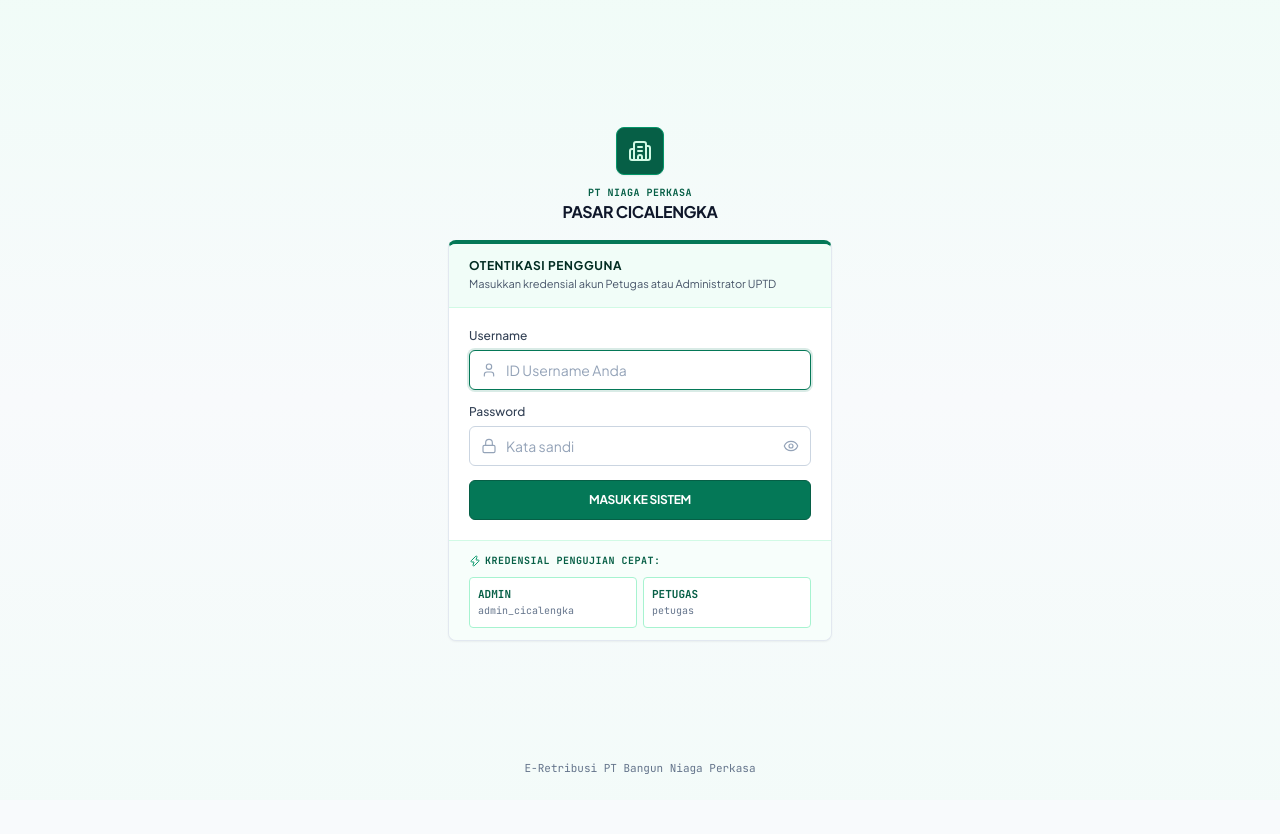
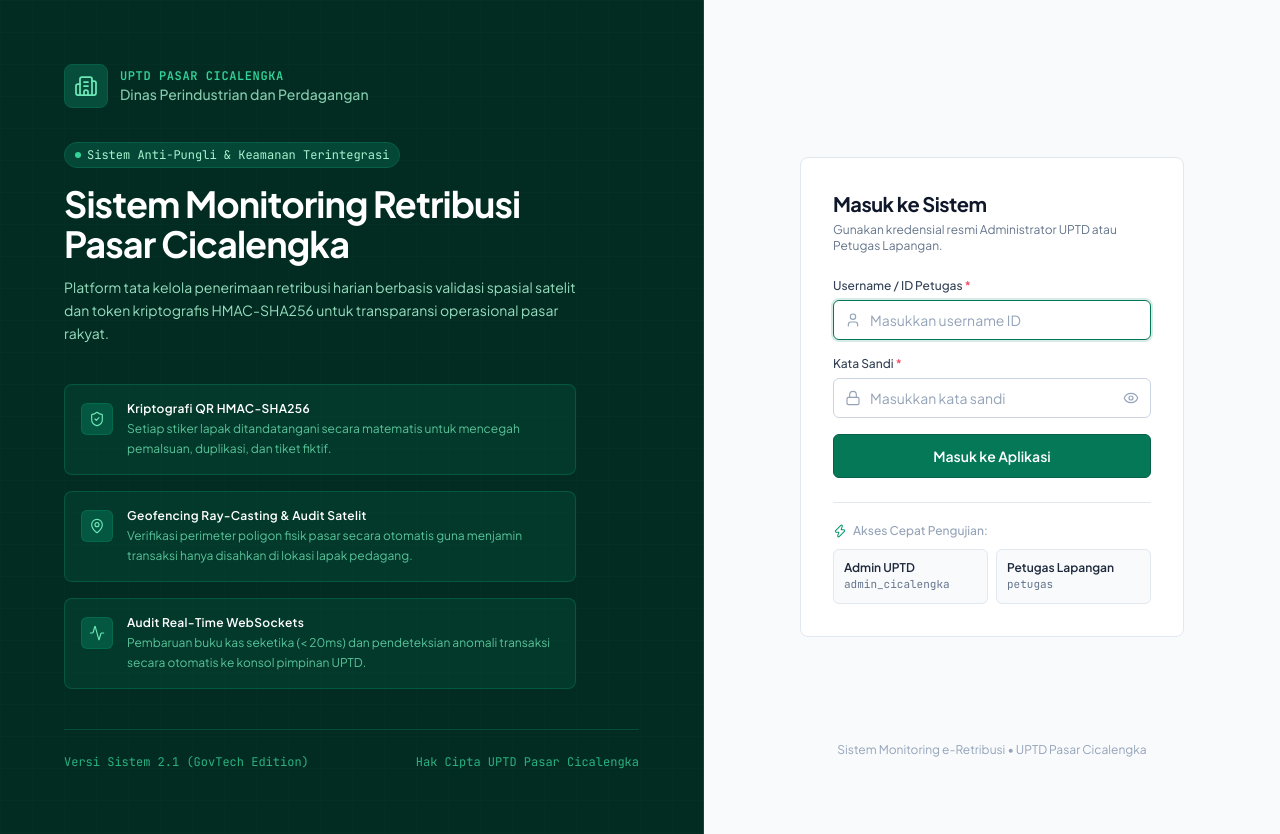
Before and after one commit to rifqyfakhryzain/retribusi-frontend, a React (Vite) app: page /login in a window 1280 px wide. Before the commit the page ends 800 px from the top, so only its background shows below. Built offline with nearby package versions, Linux system fonts and the light colour scheme; no server answers.

Commit message:
refactor: redesign login page with asymmetric institutional branding layout

```diff
--- a/src/features/auth/LoginPage.jsx
+++ b/src/features/auth/LoginPage.jsx
@@ -1,6 +1,15 @@
 import { useState } from "react";
 import { useNavigate, Navigate } from "react-router-dom";
-import { User, Lock, Building2, ShieldCheck, Zap } from "lucide-react";
+import {
+  User,
+  Lock,
+  Building2,
+  ShieldCheck,
+  MapPin,
+  Activity,
+  ArrowRight,
+  Zap,
+} from "lucide-react";
 import { useAuth } from "../../context/AuthContext";
 import Button from "../../components/ui/Button";
 import Input from "../../components/ui/Input";
@@ -15,7 +24,7 @@ export default function LoginPage() {
   const [loading, setLoading] = useState(false);
   const [errorMsg, setErrorMsg] = useState("");
 
-  // Jika sudah terotentikasi, alihkan langsung sesuai role
+  // Jika sudah login, alihkan langsung sesuai role
   if (isAuthenticated) {
     return <Navigate to={role === "ADMIN" ? "/dashboard" : "/scanner"} replace />;
   }
@@ -60,37 +69,132 @@ export default function LoginPage() {
   };
 
   return (
-    <div className="min-h-screen bg-gradient-to-b from-emerald-50/60 via-slate-50 to-emerald-50/40 flex flex-col justify-between p-4 font-sans text-slate-900">
-      <div className="flex-1 flex items-center justify-center py-8">
-        <div className="w-full max-w-sm space-y-4">
-          {/* Header Identitas Institusi Resmi (Nuansa Hijau UPTD) */}
-          <div className="text-center space-y-1.5">
-            <div className="inline-flex items-center justify-center h-12 w-12 rounded-lg bg-emerald-800 text-white font-mono font-bold text-base border border-emerald-600 shadow-sm mb-1">
-              <Building2 className="h-6 w-6 text-emerald-100" />
+    <div className="min-h-screen bg-slate-50 flex flex-col lg:flex-row font-sans text-slate-900">
+      {/* ========================================================= */}
+      {/* Panel Kiri: Identitas Resmi & Pilar Keamanan (Desktop 55%) */}
+      {/* ========================================================= */}
+      <div className="hidden lg:flex lg:w-[52%] xl:w-[55%] bg-emerald-950 text-emerald-50 flex-col justify-between p-12 xl:p-16 border-r border-emerald-900 relative overflow-hidden">
+        {/* Subtle geometric line overlay */}
+        <div className="absolute inset-0 bg-[linear-gradient(to_right,#064e3b15_1px,transparent_1px),linear-gradient(to_bottom,#064e3b15_1px,transparent_1px)] bg-[size:32px_32px] pointer-events-none" />
+
+        {/* Header Instansi */}
+        <div className="relative z-10">
+          <div className="flex items-center gap-3 mb-6">
+            <div className="h-11 w-11 rounded-lg bg-emerald-900 text-emerald-300 border border-emerald-800 flex items-center justify-center">
+              <Building2 className="h-6 w-6 stroke-[1.75]" />
             </div>
             <div>
-              <p className="text-[10px] font-mono tracking-wider font-bold text-emerald-800 uppercase">
-                PT Niaga Perkasa
+              <p className="text-xs font-mono font-semibold tracking-wider text-emerald-400 uppercase">
+                UPTD Pasar Cicalengka
               </p>
-              <h1 className="text-base font-bold uppercase tracking-tight text-slate-900">
-                PASAR CICALENGKA
-              </h1>
+              <p className="text-sm text-emerald-200/80 font-medium">
+                Dinas Perindustrian dan Perdagangan
+              </p>
             </div>
           </div>
 
-          {/* Form Card */}
-          <div className="bg-white rounded-lg border-t-4 border-t-emerald-700 border-x border-b border-slate-200 shadow-sm overflow-hidden">
-            <div className="px-5 py-3.5 bg-emerald-50/70 border-b border-emerald-100">
-              <h2 className="text-xs font-bold uppercase tracking-wider text-emerald-950">
-                Otentikasi Pengguna
+          <div className="max-w-lg mt-8">
+            <div className="inline-flex items-center gap-1.5 px-2.5 py-1 rounded-full text-xs font-mono bg-emerald-900/80 text-emerald-200 border border-emerald-800 mb-4">
+              <span className="h-1.5 w-1.5 rounded-full bg-emerald-400 animate-pulse" />
+              Sistem Anti-Pungli & Keamanan Terintegrasi
+            </div>
+            <h1 className="text-3xl xl:text-4xl font-bold text-white tracking-tight leading-tight">
+              Sistem Monitoring Retribusi Pasar Cicalengka
+            </h1>
+            <p className="text-sm text-emerald-200/90 mt-3 leading-relaxed">
+              Platform tata kelola penerimaan retribusi harian berbasis validasi spasial satelit
+              dan token kriptografis HMAC-SHA256 untuk transparansi operasional pasar rakyat.
+            </p>
+          </div>
+        </div>
+
+        {/* 3 Pilar Arsitektur Keamanan */}
+        <div className="relative z-10 my-10 space-y-4 max-w-lg">
+          <div className="p-4 rounded-lg bg-emerald-900/40 border border-emerald-800/80 flex items-start gap-3.5">
+            <div className="h-8 w-8 rounded-md bg-emerald-800/80 text-emerald-300 flex items-center justify-center shrink-0 border border-emerald-700/60 mt-0.5">
+              <ShieldCheck className="h-4 w-4 stroke-[1.75]" />
+            </div>
+            <div>
+              <h2 className="text-xs font-semibold text-white tracking-wide">
+                Kriptografi QR HMAC-SHA256
               </h2>
-              <p className="text-[11px] text-slate-600 mt-0.5">
-                Masukkan kredensial akun Petugas atau Administrator UPTD
+              <p className="text-xs text-emerald-300/80 mt-0.5 leading-relaxed">
+                Setiap stiker lapak ditandatangani secara matematis untuk mencegah pemalsuan,
+                duplikasi, dan tiket fiktif.
+              </p>
+            </div>
+          </div>
+
+          <div className="p-4 rounded-lg bg-emerald-900/40 border border-emerald-800/80 flex items-start gap-3.5">
+            <div className="h-8 w-8 rounded-md bg-emerald-800/80 text-emerald-300 flex items-center justify-center shrink-0 border border-emerald-700/60 mt-0.5">
+              <MapPin className="h-4 w-4 stroke-[1.75]" />
+            </div>
+            <div>
+              <h2 className="text-xs font-semibold text-white tracking-wide">
+                Geofencing Ray-Casting & Audit Satelit
+              </h2>
+              <p className="text-xs text-emerald-300/80 mt-0.5 leading-relaxed">
+                Verifikasi perimeter poligon fisik pasar secara otomatis guna menjamin transaksi
+                hanya disahkan di lokasi lapak pedagang.
+              </p>
+            </div>
+          </div>
+
+          <div className="p-4 rounded-lg bg-emerald-900/40 border border-emerald-800/80 flex items-start gap-3.5">
+            <div className="h-8 w-8 rounded-md bg-emerald-800/80 text-emerald-300 flex items-center justify-center shrink-0 border border-emerald-700/60 mt-0.5">
+              <Activity className="h-4 w-4 stroke-[1.75]" />
+            </div>
+            <div>
+              <h2 className="text-xs font-semibold text-white tracking-wide">
+                Audit Real-Time WebSockets
+              </h2>
+              <p className="text-xs text-emerald-300/80 mt-0.5 leading-relaxed">
+                Pembaruan buku kas seketika (&lt; 20ms) dan pendeteksian anomali transaksi
+                secara otomatis ke konsol pimpinan UPTD.
+              </p>
+            </div>
+          </div>
+        </div>
+
+        {/* Footer Panel Kiri */}
+        <div className="relative z-10 pt-6 border-t border-emerald-900 text-xs font-mono text-emerald-400/80 flex items-center justify-between">
+          <span>Versi Sistem 2.1 (GovTech Edition)</span>
+          <span>Hak Cipta UPTD Pasar Cicalengka</span>
+        </div>
+      </div>
+
+      {/* ========================================================= */}
+      {/* Panel Kanan: Form Otentikasi Pengguna                     */}
+      {/* ========================================================= */}
+      <div className="flex-1 flex flex-col justify-between p-6 sm:p-10 lg:p-16 bg-white lg:bg-slate-50 min-h-screen lg:min-h-0">
+        {/* Mobile Header Branding */}
+        <div className="lg:hidden mb-6 flex items-center gap-3">
+          <div className="h-10 w-10 rounded-lg bg-emerald-950 text-emerald-300 flex items-center justify-center border border-emerald-800">
+            <Building2 className="h-5 w-5 stroke-[1.75]" />
+          </div>
+          <div>
+            <h1 className="text-xs font-mono font-bold uppercase text-emerald-800">
+              UPTD PASAR CICALENGKA
+            </h1>
+            <p className="text-sm font-semibold text-slate-900">
+              Sistem Monitoring Retribusi
+            </p>
+          </div>
+        </div>
+
+        {/* Centered Form Wrapper */}
+        <div className="flex-1 flex items-center justify-center py-4 sm:py-8">
+          <div className="w-full max-w-sm bg-white rounded-lg border border-slate-200 lg:shadow-xs p-6 sm:p-8">
+            <div className="mb-6">
+              <h2 className="text-xl font-bold text-slate-900 tracking-tight">
+                Masuk ke Sistem
+              </h2>
+              <p className="text-xs text-slate-500 mt-1">
+                Gunakan kredensial resmi Administrator UPTD atau Petugas Lapangan.
               </p>
             </div>
 
-            <div className="p-5">
-              <form onSubmit={handleSubmit} className="space-y-3.5">
+            <form onSubmit={handleSubmit} className="space-y-4">
               {errorMsg && (
                 <Alert
                   variant="error"
@@ -100,73 +204,84 @@ export default function LoginPage() {
               )}
 
               <Input
-                  label="Username"
+                label="Username / ID Petugas"
                 id="username"
                 name="username"
-                  placeholder="ID Username Anda"
+                placeholder="Masukkan username ID"
                 value={username}
                 onChange={(e) => setUsername(e.target.value)}
                 icon={User}
                 autoComplete="username"
                 autoFocus
+                required
               />
 
               <Input
-                  label="Password"
+                label="Kata Sandi"
                 id="password"
                 name="password"
                 type="password"
-                  placeholder="Kata sandi"
+                placeholder="Masukkan kata sandi"
                 value={password}
                 onChange={(e) => setPassword(e.target.value)}
                 icon={Lock}
                 autoComplete="current-password"
+                required
               />
 
               <Button
                 type="submit"
-                  variant="gov"
-                  className="w-full mt-2 font-bold tracking-tight text-xs py-2.5"
+                variant="primary"
+                size="lg"
+                className="w-full font-semibold text-sm h-11"
                 isLoading={loading}
               >
-                  MASUK KE SISTEM
+                Masuk ke Aplikasi
               </Button>
             </form>
-            </div>
 
             {/* Quick Demo Credentials */}
-            <div className="px-5 py-3 bg-emerald-50/40 border-t border-emerald-100 text-xs">
-              <div className="flex items-center gap-1 text-[10px] font-mono font-bold text-emerald-800 uppercase tracking-wider mb-2">
-                <Zap className="h-3 w-3 text-emerald-600" />
-                <span>Kredensial Pengujian Cepat:</span>
+            <div className="border-t border-slate-200 pt-5 mt-6">
+              <div className="flex items-center gap-1.5 text-xs text-slate-400 mb-2.5">
+                <Zap className="h-3.5 w-3.5 text-emerald-600 stroke-[1.75]" />
+                <span className="font-medium">Akses Cepat Pengujian:</span>
               </div>
-              <div className="grid grid-cols-2 gap-1.5 font-mono text-[11px]">
+              <div className="grid grid-cols-2 gap-2">
                 <button
                   type="button"
                   onClick={() => setQuickCredentials("admin_cicalengka", "admincicalengka")}
-                  className="p-2 bg-white border border-emerald-200 rounded text-emerald-950 hover:bg-emerald-50 hover:border-emerald-300 transition-colors text-left cursor-pointer shadow-2xs"
+                  className="p-2.5 bg-slate-50 border border-slate-200 rounded-md text-left hover:bg-emerald-50/50 hover:border-emerald-300 transition-colors cursor-pointer group"
                 >
-                  <span className="font-bold block text-emerald-800">ADMIN</span>
-                  <span className="text-[10px] text-slate-500">admin_cicalengka</span>
+                  <span className="text-xs font-semibold text-slate-800 block group-hover:text-emerald-800">
+                    Admin UPTD
+                  </span>
+                  <span className="text-[11px] font-mono text-slate-500 block">
+                    admin_cicalengka
+                  </span>
                 </button>
+
                 <button
                   type="button"
                   onClick={() => setQuickCredentials("petugas", "petugas123")}
-                  className="p-2 bg-white border border-emerald-200 rounded text-emerald-950 hover:bg-emerald-50 hover:border-emerald-300 transition-colors text-left cursor-pointer shadow-2xs"
+                  className="p-2.5 bg-slate-50 border border-slate-200 rounded-md text-left hover:bg-emerald-50/50 hover:border-emerald-300 transition-colors cursor-pointer group"
                 >
-                  <span className="font-bold block text-emerald-800">PETUGAS</span>
-                  <span className="text-[10px] text-slate-500">petugas</span>
+                  <span className="text-xs font-semibold text-slate-800 block group-hover:text-emerald-800">
+                    Petugas Lapangan
+                  </span>
+                  <span className="text-[11px] font-mono text-slate-500 block">
+                    petugas
+                  </span>
                 </button>
-              </div>
               </div>
             </div>
           </div>
         </div>
 
         {/* Footer */}
-      <footer className="text-center text-[11px] font-mono text-slate-500 py-2">
-        E-Retribusi PT Bangun Niaga Perkasa
-      </footer>
+        <div className="text-center text-xs text-slate-400 py-3">
+          Sistem Monitoring e-Retribusi &bull; UPTD Pasar Cicalengka
+        </div>
+      </div>
     </div>
   );
 }
```
Lines whose indentation alone changed are shown as unchanged.
